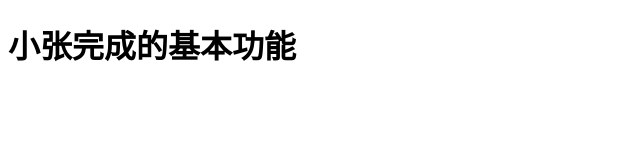
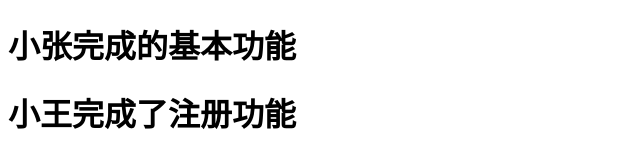
Before and after one commit to mei-xiang/myProject, a plain HTML site: page index.html in a window 1280 px wide. Shown: the whole page, without its empty margins (0-640 px from the left). Drawn offline with Linux system fonts and the light colour scheme.

Commit message:
小王完成了注册功能

```diff
--- a/index.html
+++ b/index.html
@@ -8,5 +8,6 @@
 </head>
 <body>
   <h1>小张完成的基本功能</h1>
+  <h1>小王完成了注册功能</h1>
 </body>
 </html>
```
